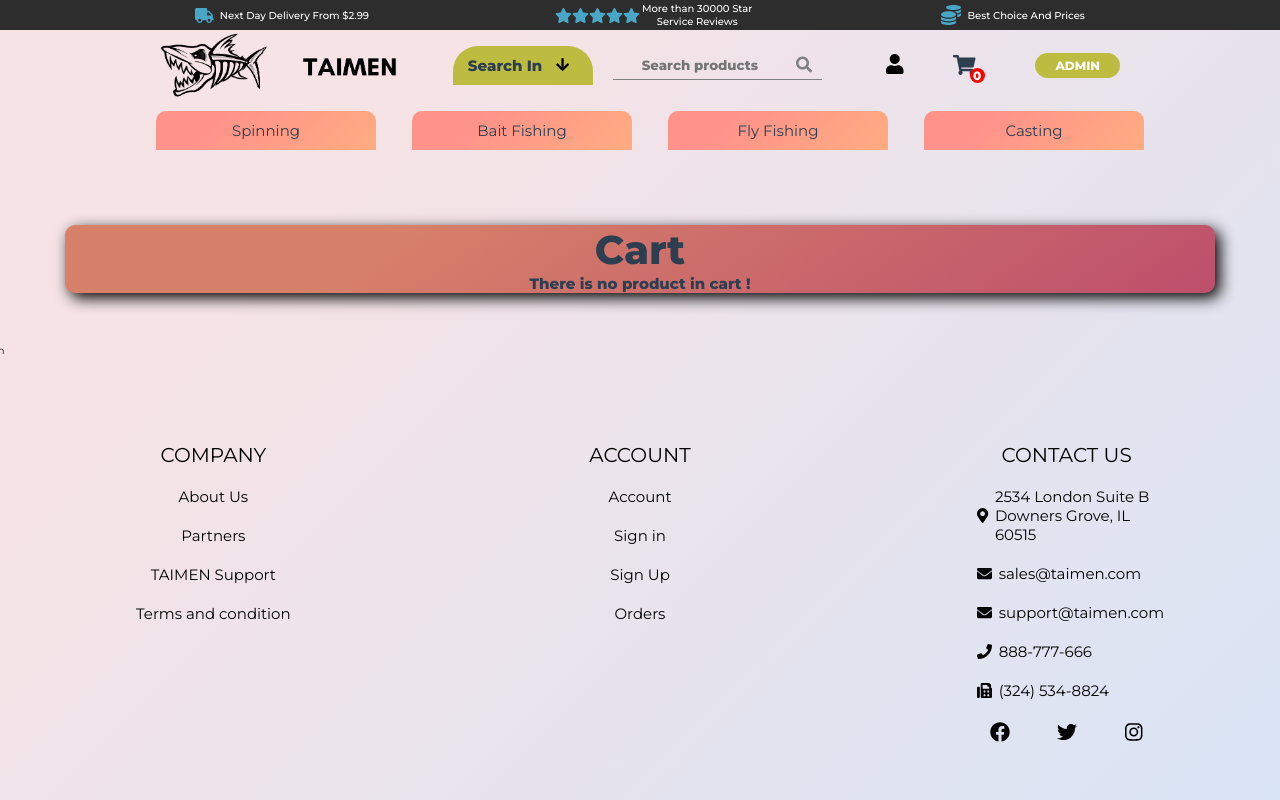
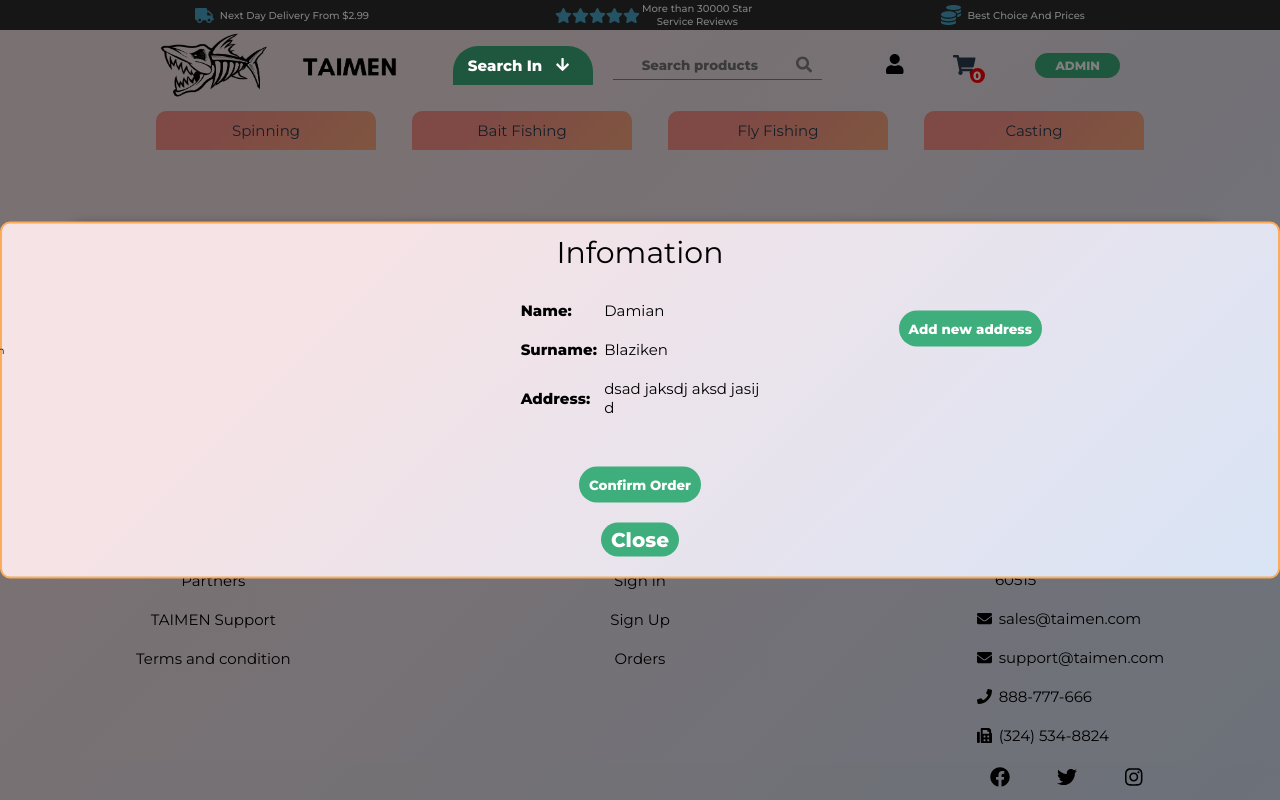
Before and after one commit to BlazikeNFront/VueShop, a Vue app: page /UserCart in a window 1280 px wide. Built offline with nearby package versions, Linux system fonts and the light colour scheme.

Commit message:
added form for adding address for user

```diff
--- a/src/assets/_shared.scss
+++ b/src/assets/_shared.scss
@@ -1,4 +1,5 @@
 $primiary-color: #fcac59;
+
 $background-Select-gray: rgb(195, 199, 196);
 
 //fonts
@@ -55,7 +56,7 @@ $backdrop: 1000;
 }
 
 @mixin button {
-  background-color: #bdbb40;
+  background-color: rgb(62, 175, 124);
   color: White;
   border: none;
   border-radius: 20px;
--- a/src/components/TheHeader/headerComponents/dropDown.vue
+++ b/src/components/TheHeader/headerComponents/dropDown.vue
@@ -75,9 +75,9 @@ export default {
   z-index: 1200;
 
   &:hover {
-    color: white;
+    color: #2c3e50;
     svg {
-      color: white;
+      color: #2c3e50;
     }
   }
   p {
@@ -91,7 +91,7 @@ export default {
   svg {
     width: 100%;
     height: 100%;
-    color: black;
+    color: white;
     font-size: 1.5rem;
     transform: rotate(90deg);
   }
@@ -107,8 +107,7 @@ export default {
   font-size: 1.2rem;
   overflow: hidden;
   cursor: pointer;
-  background-color: #bdbb40;
-  border-top: none;
+  background-color: rgb(62, 175, 124);
 
   li {
     padding: 0.5rem;
@@ -127,8 +126,11 @@ export default {
       background-color: white;
     }
     &:hover {
-      color: white;
+      color: #2c3e50;
       background-color: rgba(0, 0, 0, 0.2);
+      &::after {
+        background-color: #2c3e50;
+      }
     }
   }
 }
--- a/src/components/TheHeader/headerComponents/searchBar.vue
+++ b/src/components/TheHeader/headerComponents/searchBar.vue
@@ -115,9 +115,9 @@ export default {
   }
   .searchBarContainer__dropdown {
     position: relative;
-
+    color: white;
     border-radius: 25px 25px 0 0;
-    background-color: #bdbb40;
+    background-color: rgb(62, 175, 124);
   }
   .searchBarContainer__submitIcon {
     width: 70%;
--- a/src/components/TheHeader/headerComponents/userCart.vue
+++ b/src/components/TheHeader/headerComponents/userCart.vue
@@ -171,7 +171,7 @@ export default {
   width: 75%;
   height: 4rem;
   border: none;
-  background-color: #00ba48;
+  background-color: rgb(62, 175, 124);
   transition: all 0.2s ease-in-out;
   color: white;
   &:hover {
--- /dev/null
+++ b/src/components/UserActions/userOrderConfirmation.vue
@@ -0,0 +1,169 @@
+<template>
+  <error-modal>
+    <div class="confirmationBox">
+      <div>
+        <div class="confirmationBox__infoBox">
+          <span>Name:</span>
+          <p>{{ userAdress.name }}</p>
+        </div>
+        <div class="confirmationBox__infoBox">
+          <span>Surname:</span>
+          <p>{{ userAdress.surname }}</p>
+        </div>
+        <div class="confirmationBox__infoBox">
+          <span>Address:</span>
+          <p>{{ userAdress.address }}</p>
+        </div>
+      </div>
+      <form
+        class="confirmationBox__form"
+        @submit.prevent="addNewAddress"
+        v-if="showAddressForm"
+      >
+        <div class="confirmationForm__formControl">
+          <label for="Name">Name: </label
+          ><input
+            id="Name"
+            name="name"
+            type="text"
+            placeholder="Name"
+            v-model="newAddressForm.name"
+          />
+        </div>
+        <div class="confirmationForm__formControl">
+          <label for="Surname">Surname: </label
+          ><input
+            id="Surname"
+            name="Surname"
+            type="text"
+            placeholder="Surname"
+            v-model="newAddressForm.surname"
+          />
+        </div>
+        <div class="confirmationForm__formControl">
+          <label for="Addres">Address: </label
+          ><input
+            id="Name"
+            name="name"
+            type="text"
+            placeholder="Name"
+            v-model="newAddressForm.address"
+          />
+        </div>
+        <button class="confirmationForm__button">Confirm address</button>
+      </form>
+      <button
+        class="confirmationBox__newAddressButton"
+        @click="this.showAddressForm = !this.showAddressForm"
+      >
+        Add new address
+      </button>
+      <button>Confirm Order</button>
+    </div>
+  </error-modal>
+</template>
+<script>
+export default {
+  data() {
+    return {
+      userAdress: {
+        name: "Damian",
+        surname: "Blaziken",
+        address: "dsad jaksdj aksd jasij d",
+      },
+      showAddressForm: false,
+      newAddressForm: {
+        name: null,
+        surname: null,
+        address: null,
+      },
+    };
+  },
+  methods: {
+    async addNewAddress() {
+      try {
+        const data = 0;
+        data;
+      } catch (err) {
+        console.log(err);
+      }
+    },
+  },
+};
+</script>
+<style lang="scss">
+.confirmationBox {
+  @include flexLayout;
+  position: relative;
+  flex-direction: column;
+  width: 70%;
+  span {
+    width: 30%;
+    font-size: 1.5rem;
+    font-weight: 600;
+  }
+  p {
+    width: 65%;
+    text-align: left;
+    font-size: 1.5rem;
+  }
+  label {
+    margin: 1rem;
+    font-size: 1.5rem;
+    font-weight: 600;
+  }
+  button {
+    margin-top: 3rem;
+    @include button;
+    padding: 1rem 1rem;
+    font-weight: 600;
+  }
+}
+.confirmationBox__form {
+  @include basicCart;
+  margin: 2rem;
+  padding: 1.5rem;
+}
+
+.confirmationBox__infoBox {
+  @include flexLayout;
+  margin: 2rem;
+}
+.confirmationForm__formControl {
+  @include flexLayout;
+  margin: 1rem;
+  padding: 0.5rem;
+  border-radius: 10px;
+  justify-content: flex-end;
+  background-color: rgba(255, 255, 255, 0.2);
+  input {
+    border: none;
+
+    text-align: center;
+    height: 90%;
+    font-family: inherit;
+    font-weight: 600;
+    background: transparent;
+    border-bottom: 1px solid #2c3e50;
+    &:focus {
+      outline: none;
+    }
+  }
+  input:-webkit-autofill,
+  input:-webkit-autofill:hover,
+  input:-webkit-autofill:focus {
+    border: none;
+
+    -webkit-text-fill-color: #2c3e50;
+    -webkit-box-shadow: 0 0 0 30px #f5e3e6 inset;
+    box-shadow: 0 0 0 30px #f5e3e6 inset;
+  }
+}
+.confirmationForm__button {
+  @include centerWithTranslate;
+}
+.confirmationBox__newAddressButton {
+  position: absolute;
+  right: 5%;
+}
+</style>
--- a/src/components/common/HexagonalShape.vue
+++ b/src/components/common/HexagonalShape.vue
@@ -43,7 +43,7 @@ export default {
     position: absolute;
     width: 2rem;
     height: 2.2rem;
-    left: 50%;
+    left: 48.4%;
     top: 66%;
     transform: translate(-53%, -62%) rotate(241deg) skew(0deg, -35deg);
   }
--- a/src/components/common/PaginationButtons.vue
+++ b/src/components/common/PaginationButtons.vue
@@ -12,7 +12,7 @@
       </button>
       <div class="paginationButtons__pages" ref="buttons">
         <hexagonal-shape
-          :color="'salmon' || this.backgroundOfHexagon"
+          :color="'#3eaf7c' || this.backgroundOfHexagon"
           v-for="page in numberOfPages"
           :key="page"
           @click="pageClick($event, page)"
@@ -45,12 +45,6 @@ export default {
   emits: ["pageChange", "previousPageClick", "nextPageClick"],
   components: {
     HexagonalShape,
-  },
-
-  computed: {
-    /*  currentPage() {
-      return this.currentPage;
-    }, */
   },
 
   methods: {
@@ -96,7 +90,7 @@ export default {
   @include flexLayout;
   .pagination__pageChangersButtons {
     @include button;
-    color: black;
+    color: #2c3e50;
     font-size: $font-md;
     padding: 1rem;
   }
@@ -131,7 +125,7 @@ export default {
   cursor: pointer;
   &:hover {
     button {
-      color: black;
+      color: #2c3e50;
     }
   }
 }
@@ -139,7 +133,7 @@ export default {
   transform: rotate(180deg);
 }
 .activePage {
-  color: black;
+  color: #2c3e50;
 }
 
 .buttonClickAnimation {
--- a/src/components/userAuth/userLogin.vue
+++ b/src/components/userAuth/userLogin.vue
@@ -134,14 +134,14 @@ export default {
     cursor: pointer;
     font-size: 2rem;
     font-weight: 600;
-    color: #bdbb40;
+    color: rgb(62, 175, 124);
   }
 }
 .loginFormControl__errorMsg {
   color: red;
 }
 .loginFormControl__button {
-  background-color: #bdbb40;
+  background-color: rgb(62, 175, 124);
   color: White;
   border: none;
   width: 25rem;
--- a/src/router/pages/UserCart.vue
+++ b/src/router/pages/UserCart.vue
@@ -3,7 +3,7 @@
     <h2>Cart</h2>
     <div v-if="this.userCart.length > 0">
       <ul class="userCart__productList">
-        <li class="userCart__product userCart_tableDescritpion">
+        <li class="userCart__tableDescription userCart__product">
           <span></span>
           <h4 class="userCart__columnDescription">Product name</h4>
           <h4 class="userCart__columnDescription">Product name</h4>
@@ -47,7 +47,7 @@
       </button>
     </div>
     <p v-else class="userCart__summaryCost">There is no product in cart !</p>
-
+    <user-confirmation></user-confirmation>
     <error-modal
       v-if="this.modal.visible"
       @closeDialog="this.hideModal"
@@ -63,7 +63,10 @@
   </section>
 </template>
 <script>
+import ErrorModal from "../../components/common/ErrorModal.vue";
+import UserConfirmation from "../../components/UserActions/userOrderConfirmation.vue";
 export default {
+  components: { ErrorModal, UserConfirmation },
   mounted() {
     console.log(this.summaryCost);
   },
@@ -146,12 +149,17 @@ export default {
   @include basicCart;
 
   margin: 3rem;
+
+  h2 {
+    padding: 2rem;
+  }
 }
 .userCart__productList {
   margin: 5rem auto;
   width: 80%;
 }
-.userCart_tableDescritpion {
+.userCart__tableDescription {
+  @include flexLayout;
   height: 4rem;
 }
 .userCart__columnDescription {
@@ -170,7 +178,7 @@ export default {
   border: 1px solid black;
   border-bottom: none;
   &:nth-child(odd) {
-    background-color: rgba(189, 187, 64, 0.4);
+    background-color: #3eaf7c;
   }
   &:last-child {
     border-bottom: 1px solid black;
@@ -198,7 +206,7 @@ export default {
 }
 .userCart__summaryCost {
   font-weight: 600;
-  font-size: $font-md;
+  font-size: 2rem;
   color: rgb(44, 62, 80);
 }
 .userCart__confirmationButton {
@@ -209,6 +217,7 @@ export default {
   font-size: $font-md;
   padding: 1rem;
 }
+
 .userCart__modalMessage {
   color: white;
   font-size: $font-md;
--- a/src/router/pages/UserOrders.vue
+++ b/src/router/pages/UserOrders.vue
@@ -3,7 +3,7 @@
     <h2>History of orders</h2>
     <div>
       <ul v-if="this.userOrders.length > 0" class="checkOrders__ordersList">
-        <li class="checkOrder__product">
+        <li class="checkOrder__tableDescription">
           <h4>Order id</h4>
           <h4>Order Details</h4>
           <h4>Order Value</h4>
@@ -42,7 +42,7 @@
         </li>
       </ul>
       <p v-else>There is no history of orders</p>
-      <button class="userOrder__confirmationButton" @click="fetchUserOrders">
+      <button class="userOrder__updateButton" @click="fetchUserOrders">
         Update orders
       </button>
     </div>
@@ -116,5 +116,17 @@ export default {
 
   min-height: 100rem;
   margin: 3rem;
+  h2 {
+    padding: 3rem;
+  }
+}
+.userOrder__updateButton {
+  @include button;
+  margin-top: 2rem;
+  padding: 0.5rem 1rem;
+  font-weight: 600;
+  &:hover {
+    color: #2c3e50;
+  }
 }
 </style>
--- a/src/router/pages/productDetails.vue
+++ b/src/router/pages/productDetails.vue
@@ -117,16 +117,17 @@ export default {
 
   button {
     @include button;
-    background-color: $primary-color;
+    background-color: rgb(62, 175, 124);
     font-family: inherit;
+    font-weight: 600;
     width: 80%;
-    box-shadow: 3px 3px 8px;
-    color: black;
+    box-shadow: 3px 3px 8px black;
     padding: 1rem;
     border-radius: 20px;
 
     &:hover {
       transform: scale(1.01);
+      color: #2c3e50;
     }
   }
 }
```
Also changed, not shown: src/router/pages/adminCheckOrders.vue (+16 -7 lines).
